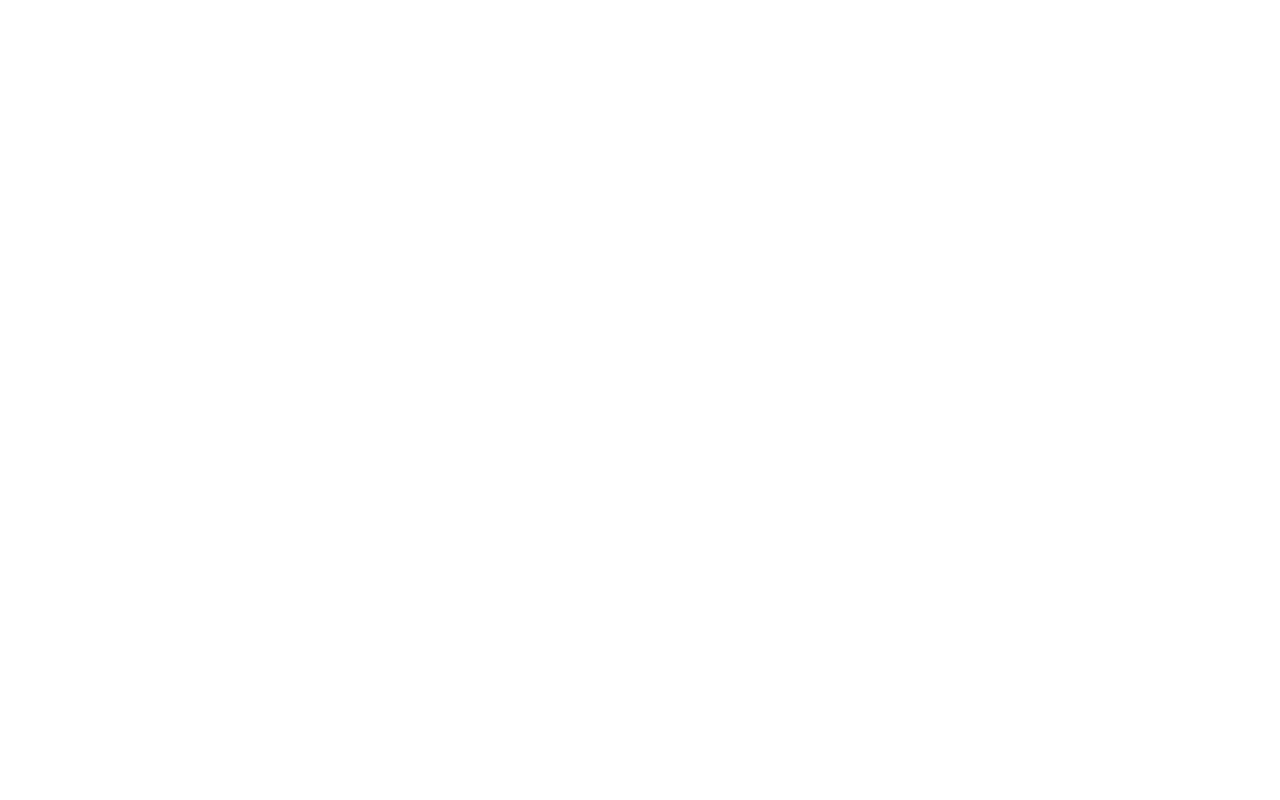
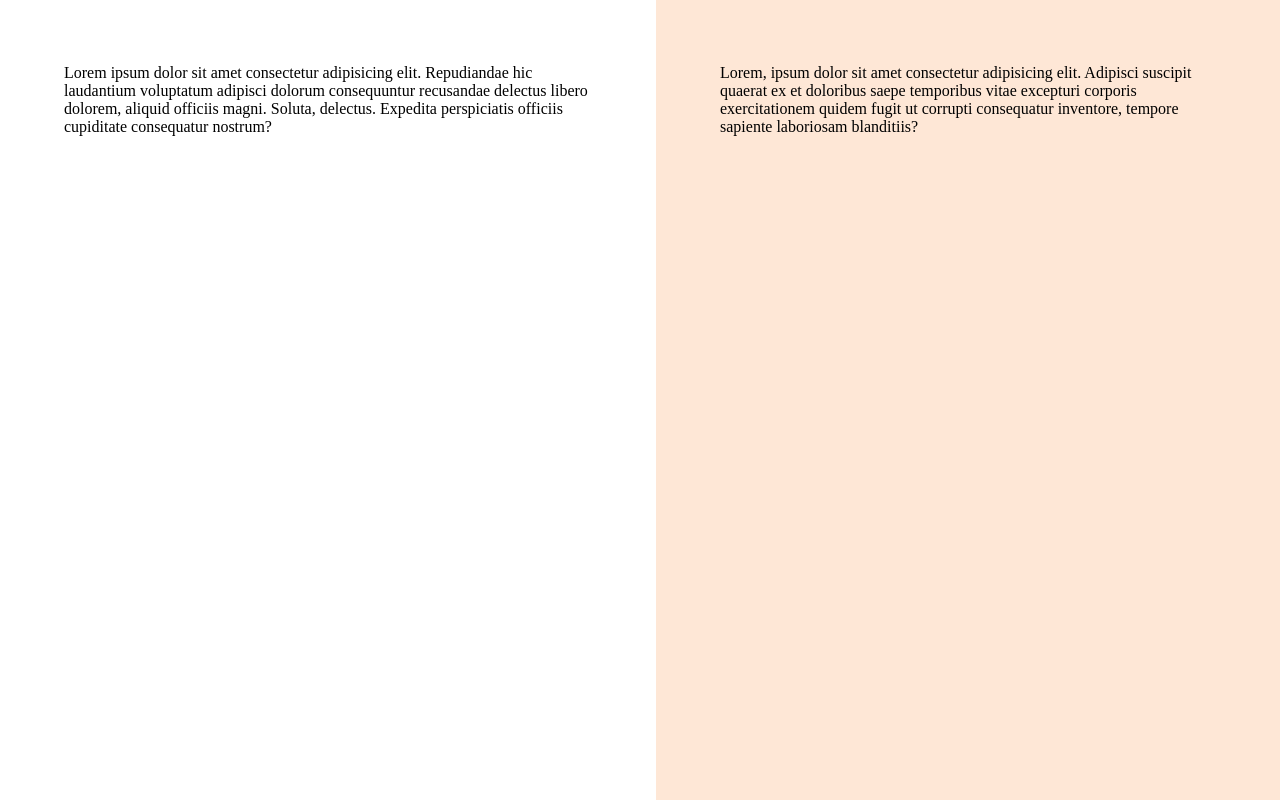
Before and after one commit to FlavioRoloff/3_fullstack, a plain HTML site: page formulario-de-matricula/index.html in a window 1280 px wide. Drawn offline with Linux system fonts and the light colour scheme.

Commit message:
layout css

```diff
--- a/formulario-de-matricula/index.html
+++ b/formulario-de-matricula/index.html
@@ -12,6 +12,14 @@
   <link rel="stylesheet" href="styles/index.css">
 </head>
 <body>
+  <div id="app">
+    <main>
+      <div class="main-container">Lorem ipsum dolor sit amet consectetur adipisicing elit. Repudiandae hic laudantium voluptatum adipisci dolorum consequuntur recusandae delectus libero dolorem, aliquid officiis magni. Soluta, delectus. Expedita perspiciatis officiis cupiditate consequatur nostrum?</div>
+    </main>
 
+    <aside>
+      <div class="aside-container">Lorem, ipsum dolor sit amet consectetur adipisicing elit. Adipisci suscipit quaerat ex et doloribus saepe temporibus vitae excepturi corporis exercitationem quidem fugit ut corrupti consequatur inventore, tempore sapiente laboriosam blanditiis?</div>
+    </aside>
+  </div>
 </body>
 </html>
--- a/formulario-de-matricula/styles/global.css
+++ b/formulario-de-matricula/styles/global.css
@@ -6,6 +6,12 @@
   ou diminuir o tamanho das fontes conforme a necessidade de usuário. Se utilizar uma medida fixa
   como, por exemplo, a quantidade de pixels, o navegador não consegue controlar o tamanho da fonte
   e isso torna a acessibilidade do site ruim */
+
+*{
+  margin: 0;
+  padding: 0;
+  box-sizing: border-box;
+}
 
 :root {
   --font-family: 'Poppins', sans-serif;
@@ -24,3 +30,7 @@
   --stroke-hightlight: #F3541C;
   --semantic-error: #DC2626;
 }
+
+body {
+  overflow: hidden;
+}
--- a/formulario-de-matricula/styles/index.css
+++ b/formulario-de-matricula/styles/index.css
@@ -1 +1,2 @@
 @import url(global.css);
+@import url(layout.css);
--- /dev/null
+++ b/formulario-de-matricula/styles/layout.css
@@ -0,0 +1,26 @@
+#app {
+  display: grid;
+  grid-template-columns: 51.25% 48.75%;
+
+  height: 100vh;
+  overflow: hidden;
+}
+
+main{
+  overflow: auto;
+  padding: 4rem;
+
+  & .main-container {
+    max-width: 33rem;
+    margin-left: auto;
+  }
+}
+
+aside {
+  background-color: var(--surface-secondary);
+  padding: 4rem;
+
+  & .aside-container {
+    max-width: 31rem;
+  }
+}
```
